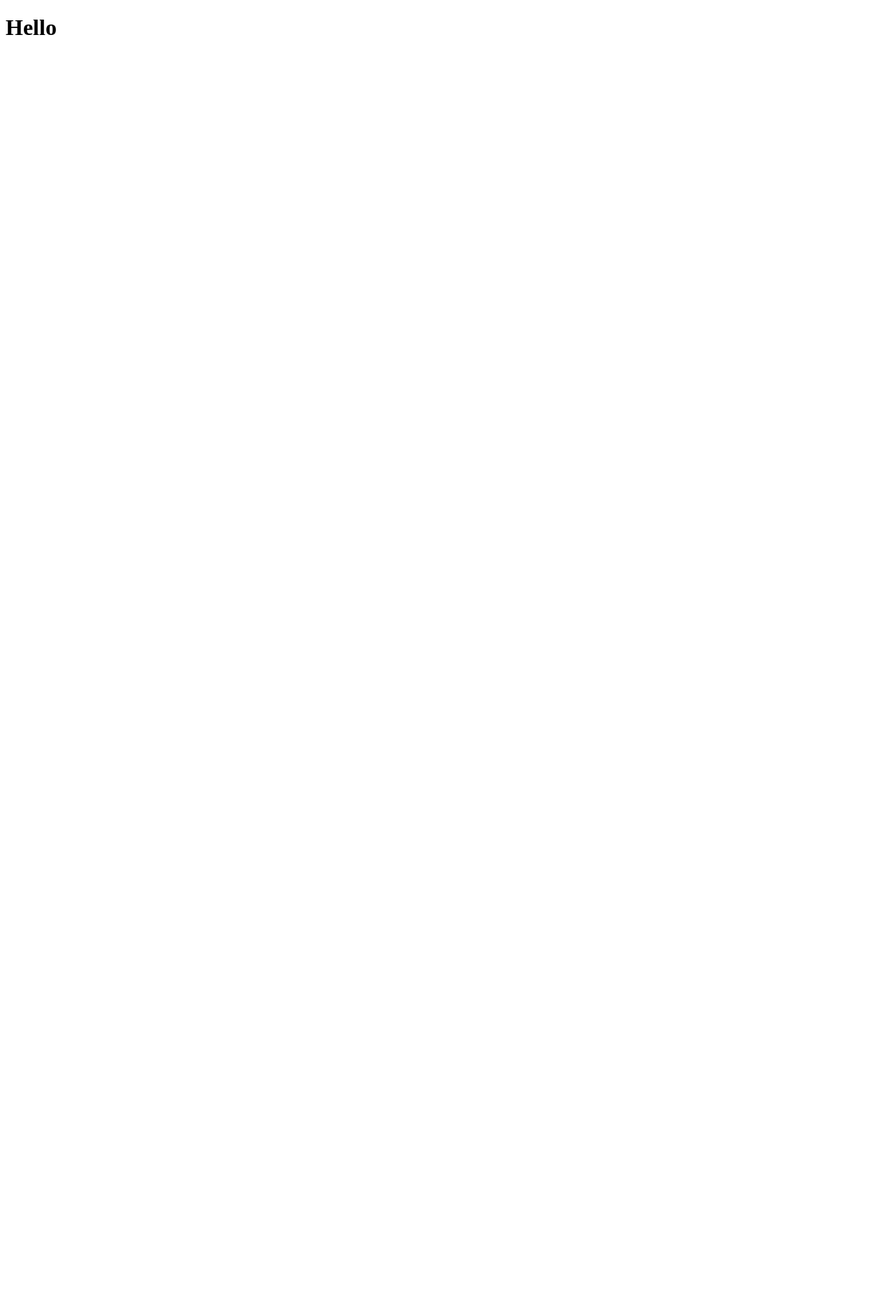
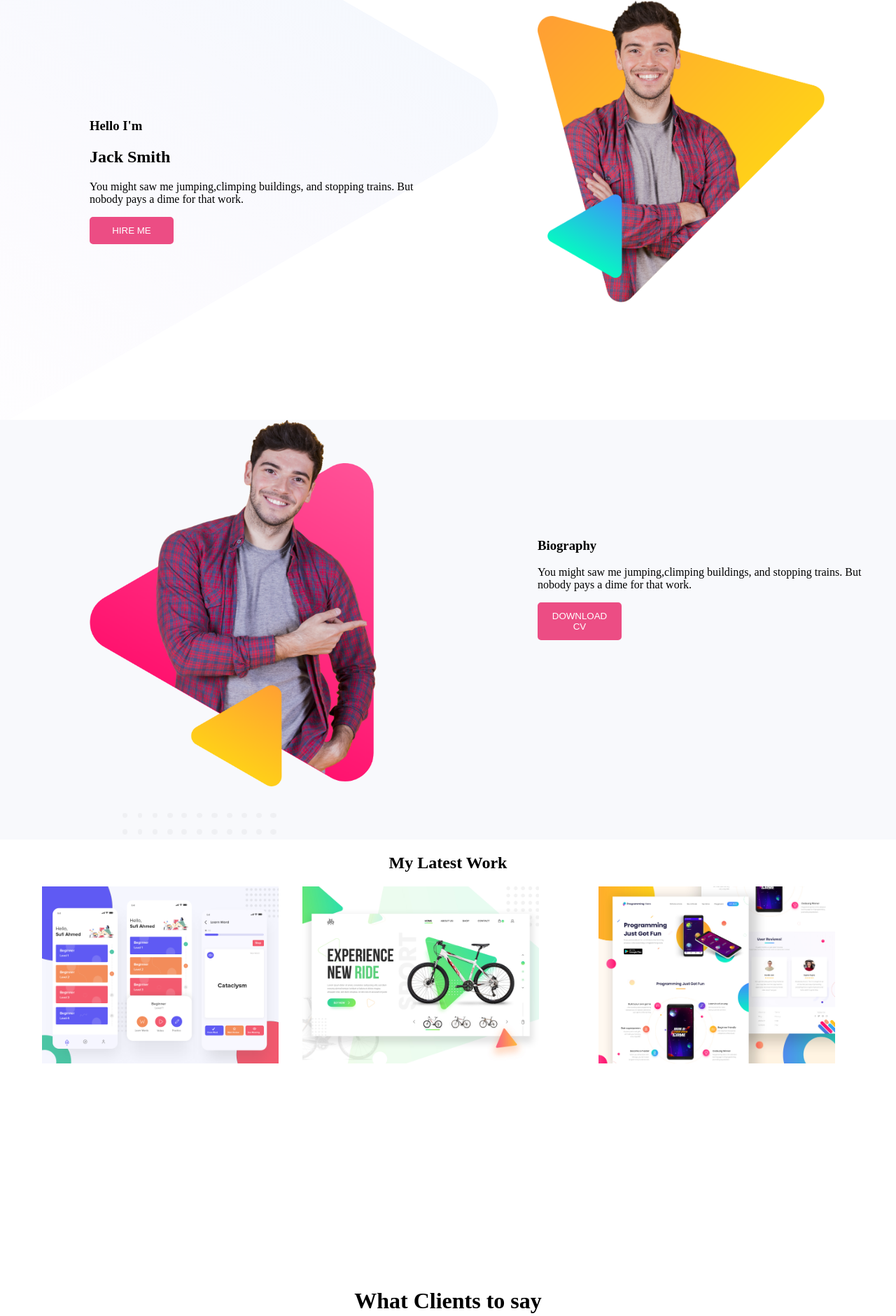
Before and after one commit to kawsarG/Portfolio-website, a plain HTML site: page index.html in a window 1280 px wide. Shown: the top 1881 px of the page at 70% size. Before the commit the page ends 800 px from the top, so only its background shows below. Drawn offline with Linux system fonts and the light colour scheme.

Commit message:
Already Finished

```diff
--- a/index.html
+++ b/index.html
@@ -5,8 +5,56 @@
     <meta name="viewport" content="width=device-width, initial-scale=1.0">
     <meta http-equiv="X-UA-Compatible" content="ie=edge">
     <title>Kawsar Ahmed | Fullstack Web Developer</title>
+    <link rel="stylesheet" href="style.css">
 </head>
 <body>
-    <h1>Hello</h1>
+    <section class="top-section-banner">
+        <div class="width-half padding-top">
+            <h3>Hello I'm</h3>
+            <h1>Jack Smith</h1>
+            <p>You might saw me jumping,climping buildings, and stopping trains. But nobody pays a dime for that work.</p>
+            <button class="button-link">HIRE ME</button>
+        </div>
+        <div class="width-half">
+            <img src="images/peter.png" alt="">
+        </div>
+    </section>
+    <section class="mid-section-banner">
+        <div class="width-half">
+            <img src="images/peter_dream.png" alt="">
+        </div>
+        <div class="width-half padding-top">
+            <h3>Biography</h3>
+            <p>You might saw me jumping,climping buildings, and stopping trains. But nobody pays a dime for that work.</p>
+            <button class="button-link">DOWNLOAD CV</button>
+        </div>
+    </section>
+    <section>
+        <h1 style="text-align: center;">My Latest Work</h1>
+        <div class="width-oneThird">
+            <img style="margin-left:60px ;" src="images/latest-work/work-1.png" alt="">
+        </div>
+        <div style="margin-left:10px;" class="width-oneThird">
+            <img src="images/latest-work/work-2.jpg" alt="">
+        </div>
+        <div class="width-oneThird">
+            <img src="images/latest-work/work-3.jpg" alt="">
+        </div>
+    </section>
+        <h1 style="text-align: center;">What Clients to say</h1>
+         <div>
+             <h3 style="text-align: center;">Bruce Moccy</h3>
+             <h6 style="text-align: center;">Founder & CEO Alies</h6>
+             <div>
+                 <p style="text-align: center;">Lorem ipsum dolor, sit amet
+                    consectetur adipisicing elit. Incidunt autem facere</p>
+                <p style="text-align: center;">corrupti officiis dolor quidem ea, magni ex recusandae vel.</p>
+             </div>
+             <div class="contact">
+                 <p style="padding-top: 25px;">Leave me a message in the</p>
+                 <h3>mail.kawsar12@fmail.com</h3>
+             </div>
+         </div>
+    <p style="text-align: center;">Kawsar Ahmed initiatative @2020 All rights reserved.</p>
 </body>
 </html>
--- a/style.css
+++ b/style.css
@@ -1,3 +1,47 @@
 body{
     margin: 0;
 }
+.width-half{
+    width: 40%;
+    float: left;
+    margin-left: 5%;
+    padding-left: 5%;
+}
+img{
+    width: 80%;
+}
+.top-section-banner{
+    background-image: url("images/header-bg.png");
+    width:fit-content;
+}
+.mid-section-banner{
+    background-image: url("images/biography-bg.png");
+    width: fit-content;
+}
+.button-link{
+    color: white;
+   background-color: #ec4d84;
+   border: 2px solid #ec4d84;
+   border-radius: 5px;
+   width: 120px;
+   padding:10px;
+}
+section{
+    height: 600px;
+
+}
+.padding-top{
+    padding-top: 150px;
+}
+.width-oneThird{
+    align-items: center;
+    width: 33%;
+    float: left;
+}
+.contact{
+    height: 120px;
+    text-align: center;
+    margin: 100px;
+    background-color:#ec4d84;
+    border-radius: 5px;
+}
```
